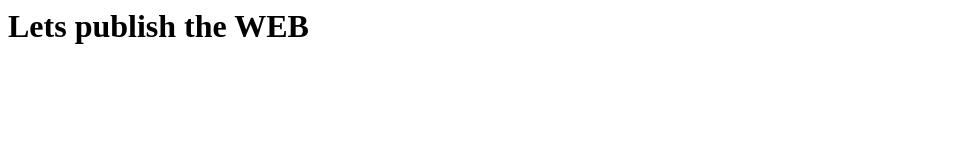
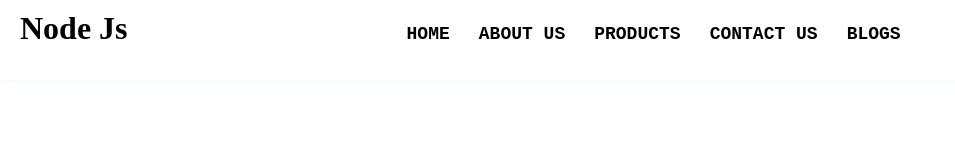
Before and after one commit to tajikcoder/app, a website: page index.html in a window 1280 px wide. Shown: the whole page, without its empty margins (0-955 px from the left). Drawn offline with Linux system fonts and the light colour scheme.

Commit message:
Package.json has been added

```diff
--- a/css/index.css
+++ b/css/index.css
@@ -0,0 +1,37 @@
+*{
+    margin: 0;
+    padding: 0;
+    box-sizing: border-box;
+}
+li a{
+    text-decoration: none;
+    text-transform: uppercase;
+    color: black;
+    font-size: 18px;
+    font-weight: bolder;
+    font-family: 'Courier New', Courier, monospace;
+}
+.header{
+    height: 80px;
+    width: 100%;
+    background-color: #ffff;
+    box-shadow: 2px 2px 2px #eeffee;
+}
+.header .logo{
+    display: inline-block;
+    margin-top: 10px;
+    margin-left: 20px;
+}
+.nav{
+    display: inline-block;
+}
+
+.ul{
+    display: inline-block;
+    margin-left: 250px;
+}
+li{
+    display: inline-block;
+    list-style-type: none;
+    margin-left: 25px;
+}
--- a/index.html
+++ b/index.html
@@ -3,8 +3,20 @@
     <meta charset="UTF-8">
     <meta name="viewport" content="width=device-width, initial-scale=1.0">
     <title>Document</title>
+    <link href="css/index.css" rel="stylesheet" type="text/css">
 </head>
 <body>
-    <h1>Lets publish the WEB</h1>
+    <header class="header">
+        <h1 class="logo">Node Js</h1>
+        <nav class="nav">
+            <ul class="ul">
+                <li><a href="#">Home</a></li>
+                <li><a href="#">About us</a></li>
+                <li><a href="#">Products</a></li>
+                <li><a href="#">Contact us</a></li>
+                <li><a href="#">Blogs</a></li>
+            </ul>
+        </nav>
+    </header>
 </body>
 </html>
--- a/server.js
+++ b/server.js
@@ -3,7 +3,7 @@ const fs = require('fs');
 const url = require('url');
 
 const server = http.createServer(function(req,res){
-    fs.readFile('index.html', function(err, data) {
+    fs.readFile( "index.html", function(err, data) {
         res.writeHead(200, {'Content-Type': 'text/html'});
         res.write(data);
         res.end();
```
Also changed, not shown: package.json (added, +20 -0 lines).
